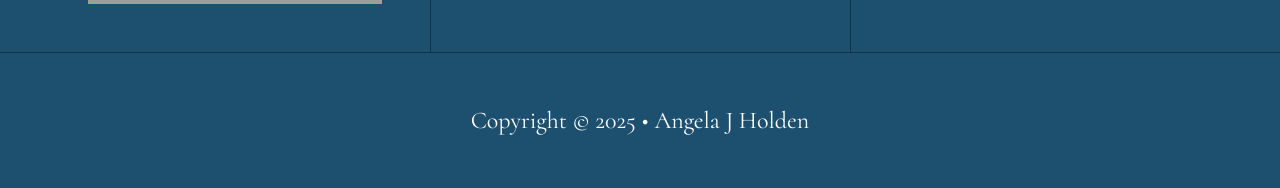
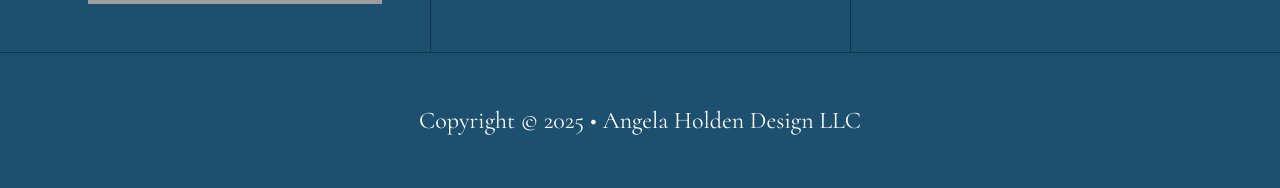
Before and after one commit to angelajholden/portfolio, a PHP site: page /about/index.php in a window 1280 px wide. Shown: the part 3323-3511 px from the top of the page. Run offline with PHP 8.4, Linux system fonts and the light colour scheme; grey boxes are pictures that could not be loaded.

Commit message:
updating footer copy text

```diff
--- a/includes/footer.php
+++ b/includes/footer.php
@@ -67,7 +67,7 @@
 			</form>
 		</div>
 	</div>
-	<div class="copyright">Copyright &copy; <span id="date"></span> <span class="bullet">•</span> <span class="footer-name">Angela J Holden</span></div>
+	<div class="copyright">Copyright &copy; <span id="date"></span> <span class="bullet">•</span> <span class="footer-name">Angela Holden Design LLC</span></div>
 </footer>
 <script src="<?php echo BASE_URL; ?>js/prism.js"></script>
 <script src="<?php echo BASE_URL; ?>js/main.js"></script>
```
